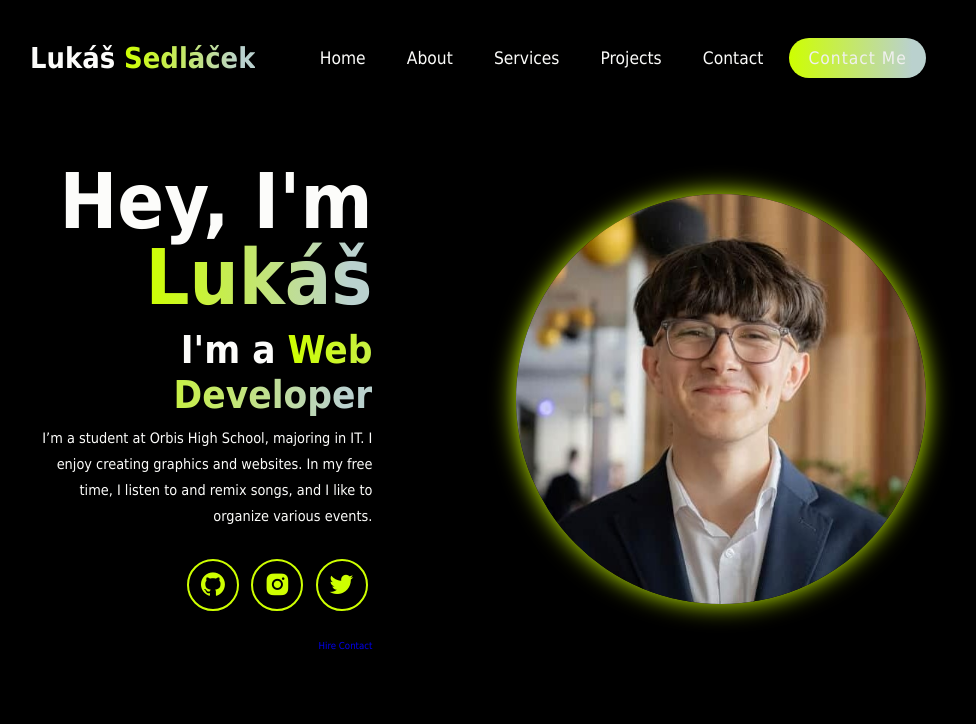
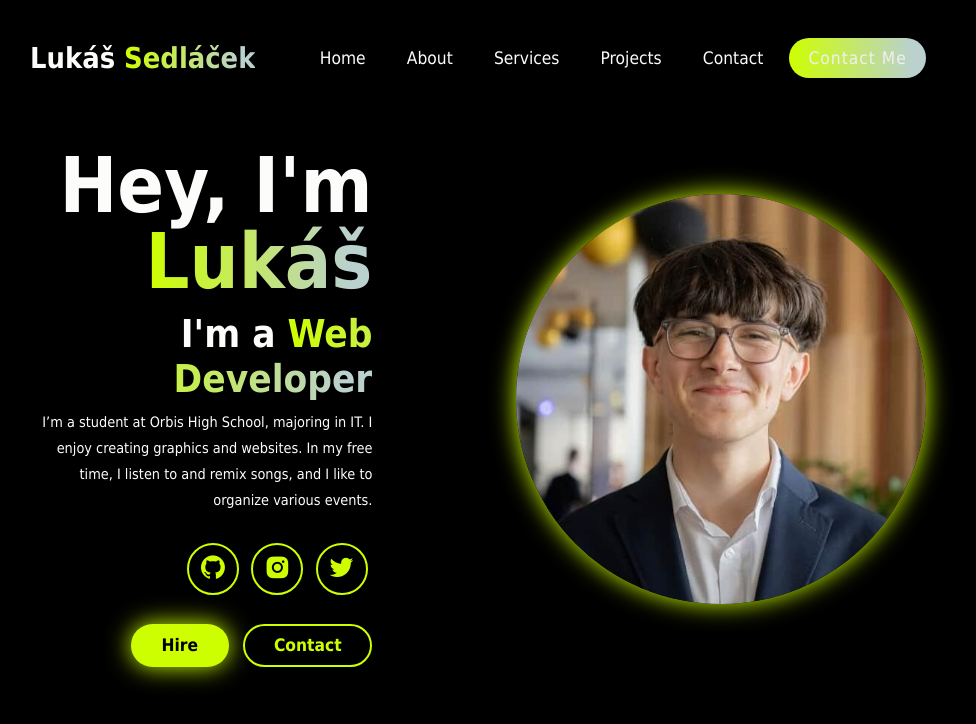
Before and after one commit to spagyy/lukas-portfolio, a website: page index.html in a window 1280 px wide. Shown: the whole page, without its empty margins (162-1138 px from the left). Drawn offline with nearby package versions, Linux system fonts and the light colour scheme.

Commit message:
Dal jsem btn vedle sebe a mezeru mezi nema, nastavil jsme velikost, hlavní barvu pozadí také evekt se světlem, zakulacení rohů , velikost textu, neviditelný rámeček tučné písmo, a animaci a změil jsem nasatvení druhého btn

```diff
--- a/style.css
+++ b/style.css
@@ -151,3 +151,36 @@
     transform: scale(1.2)translateY(-5px);
     box-shadow: 0 0 25px var(--main-color);
 }
+.btn-group{
+    display: flex;
+    gap: 1.5rem;
+}
+.btn{
+    display: inline-block;
+    padding: 1rem 3rem;
+    background-color: var(--main-color);
+    box-shadow: 0 0 25px var(--main-color);
+    border-radius: 3rem;
+    font-size: 1.8rem;
+    color: black;
+    border: 2px solid transparent;
+    font-weight: 600;
+    transition: 0.3s ease-in-out;
+}
+.btn:hover{
+    transform: scale(1.05);
+    box-shadow: 0 0 25px var(--main-color),
+                0 0 50px var(--main-color),
+}
+
+.btn-group a:nth-of-type(2){
+    background-color: #000000;
+    color: var(--main-color);
+    border: 2px solid var(--main-color);
+    box-shadow: 0 0 25px transparent;
+}
+.btn-group a:nth-of-type(2):hover{
+    box-shadow: 0 0 25px var(--main-color);
+    background-color: var(--main-color);
+    color: #000000;
+}
```
